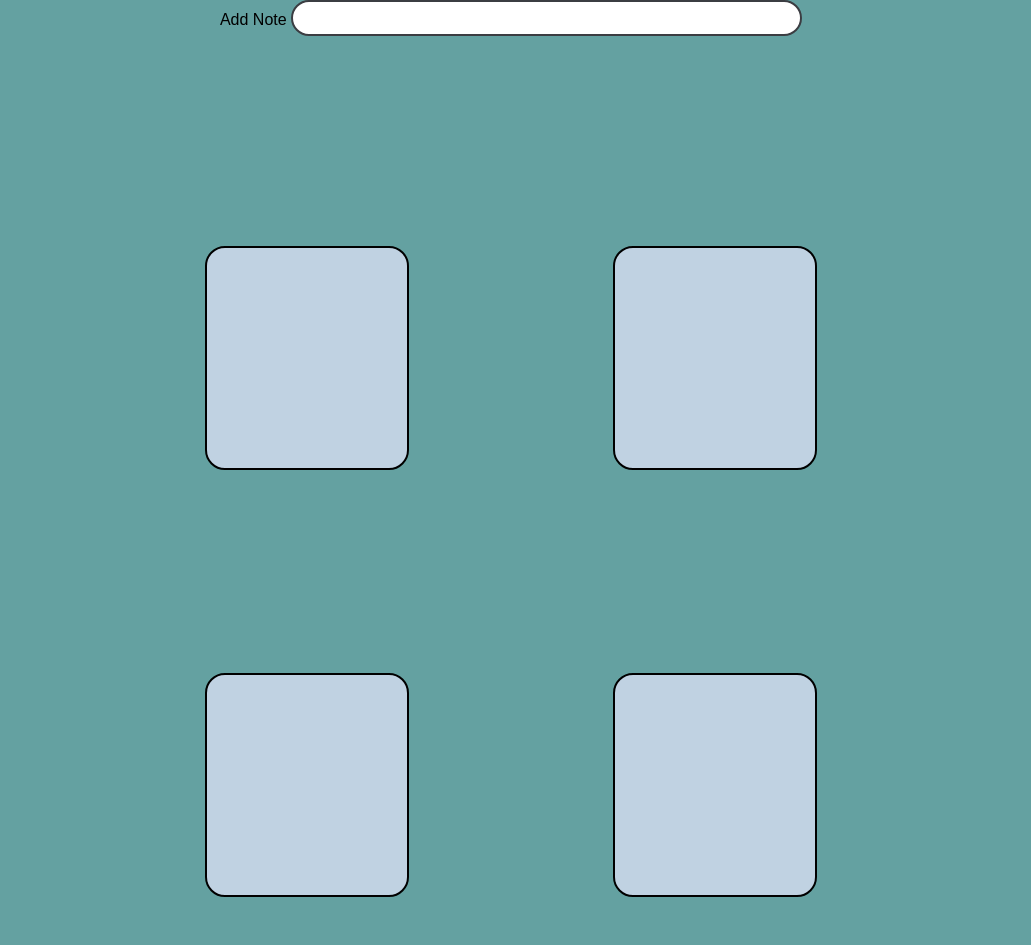
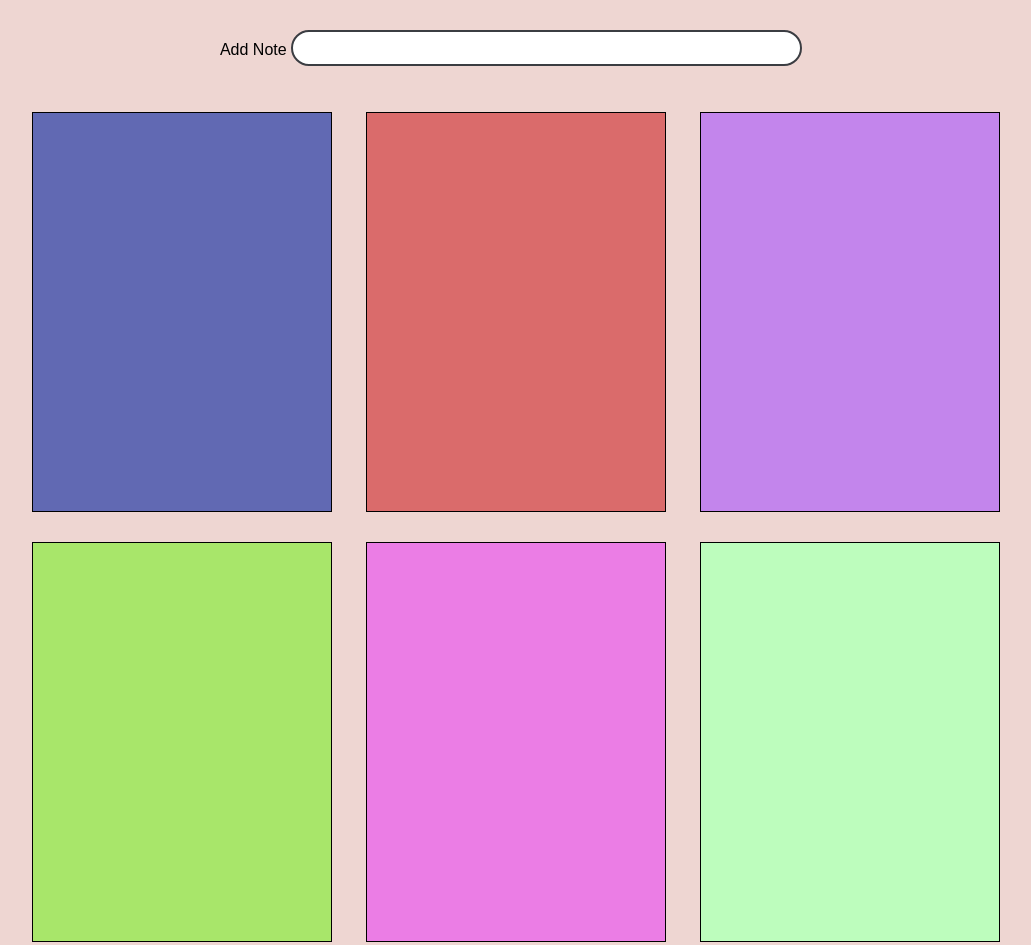
Before and after one commit to gstcarv/wyden-notes, a plain HTML site: page index.html in a window 1280 px wide. Shown: the top 945 px of the page, without its empty margins (129-1160 px from the left). Drawn offline with Linux system fonts and the light colour scheme.

Commit message:
Nova atualização front

```diff
--- a/index.html
+++ b/index.html
@@ -14,32 +14,32 @@
 
         <main class="container">
             <ul class="note">
-                <li>
+                <li class="One">
                     <h2> </h2>
                     <p></p>
                     <p></p>
                 </li>
-                <li>
+                <li class="Two">
                     <h2> </h2>
                     <p></p>
                     <p></p>
                 </li>
-                <li>
+                <li class="Three">
                     <h2> </h2>
                     <p></p>
                     <p></p>
                 </li>
-                <li>
+                <li class="Four">
                     <h2> </h2>
                     <p></p>
                     <p></p>
                 </li>
-                <li>
+                <li class="Five">
                     <h2> </h2>
                     <p></p>
                     <p></p>
                 </li>
-                <li>
+                <li class="Six">
                     <h2> </h2>
                     <p></p>
                     <p></p>
--- a/style.css
+++ b/style.css
@@ -1,16 +1,19 @@
+
 body{
-    background-color: rgb(100, 161, 161);
+    background-color: rgb(238, 214, 210);
     font-family: Arial, sans-serif;
     text-align: center;
-    margin: 0;
     font-size: 1em;
     line-height: 1em;
     width: 100%;
     height: 100%;
+    margin: 0;
     padding: 0;
+}
 
-}
 input{
+    margin-top: 30px;
+    margin-bottom: 30px;
     border: 2px solid rgb(59, 61, 66);
     border-radius: 20px;
     width: 500px;
@@ -19,28 +22,44 @@ input{
     padding-left: 5px;
 }
 
-.note{
-    width: 940px;
-    margin: 10px;
-    padding: 100px 0 ;
-    float: left;
+div{
+    display: contents;
+    justify-content: space-between;
 }
 .container{
     display: flex;
-    justify-content: center;
-    align-content: center;
-}
-.note li{
-    background-color: rgb(192, 210, 226);
 
 
-    margin:100px;
-	padding: 100px;;
+}
+
+.note li {
+    width: 300px;
+    height: 400px;
+    margin-right: 30px;
+    margin-bottom: 30px;
+    padding: initial;
     display: inline-block;
-    vertical-align: auto;
+    vertical-align: -webkit-baseline-middle;
     box-sizing: border-box;
     border-color: black;
-    border-width:2px;
-    border-style:solid ;
-    border-radius: 20px;
+    border-width: 1px;
+    border-style: solid;
 }
+.One{
+    background-color: rgb(97, 105, 179);
+}
+.Two{
+    background-color: rgb(218, 107, 107);
+}
+.Three{
+    background-color: rgb(195, 133, 236);
+}
+.Four{
+    background-color: rgb(168, 230, 106);
+}
+.Five{
+    background-color: rgb(235, 125, 229);
+}
+.Six{
+    background-color: rgb(189, 253, 189);
+}
```
